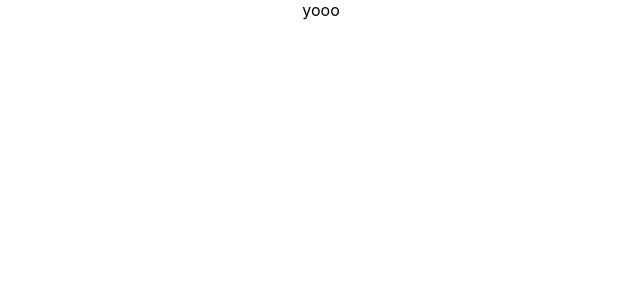
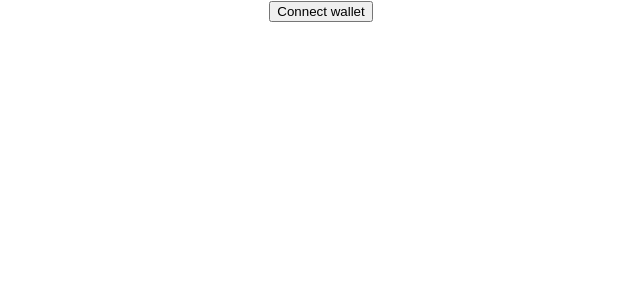
Before and after one commit to Brentably/eth-sf-22-frontend, a React (Create React App) app: page / in a window 1280 px wide. Shown: the top 300 px of the page, without its empty margins (319-959 px from the left). Built offline with nearby package versions, Linux system fonts and the light colour scheme.

Commit message:
added connect wallet

```diff
--- a/src/App.js
+++ b/src/App.js
@@ -1,11 +1,22 @@
 import './App.css';
+import { useEffect } from 'react';
 import { ethers } from "ethers";
+
+const connect = async () => {
+  const provider = new ethers.providers.Web3Provider(window.ethereum);
+  await provider.send("eth_requestAccounts", []);
+  const signer = provider.getSigner()
+  console.log('hi')
+}
 
 
 function App() {
+
+
+
   return (
     <div className="App">
-      yooo
+      <button onClick={connect}>Connect wallet</button>
     </div>
   );
 }
```
